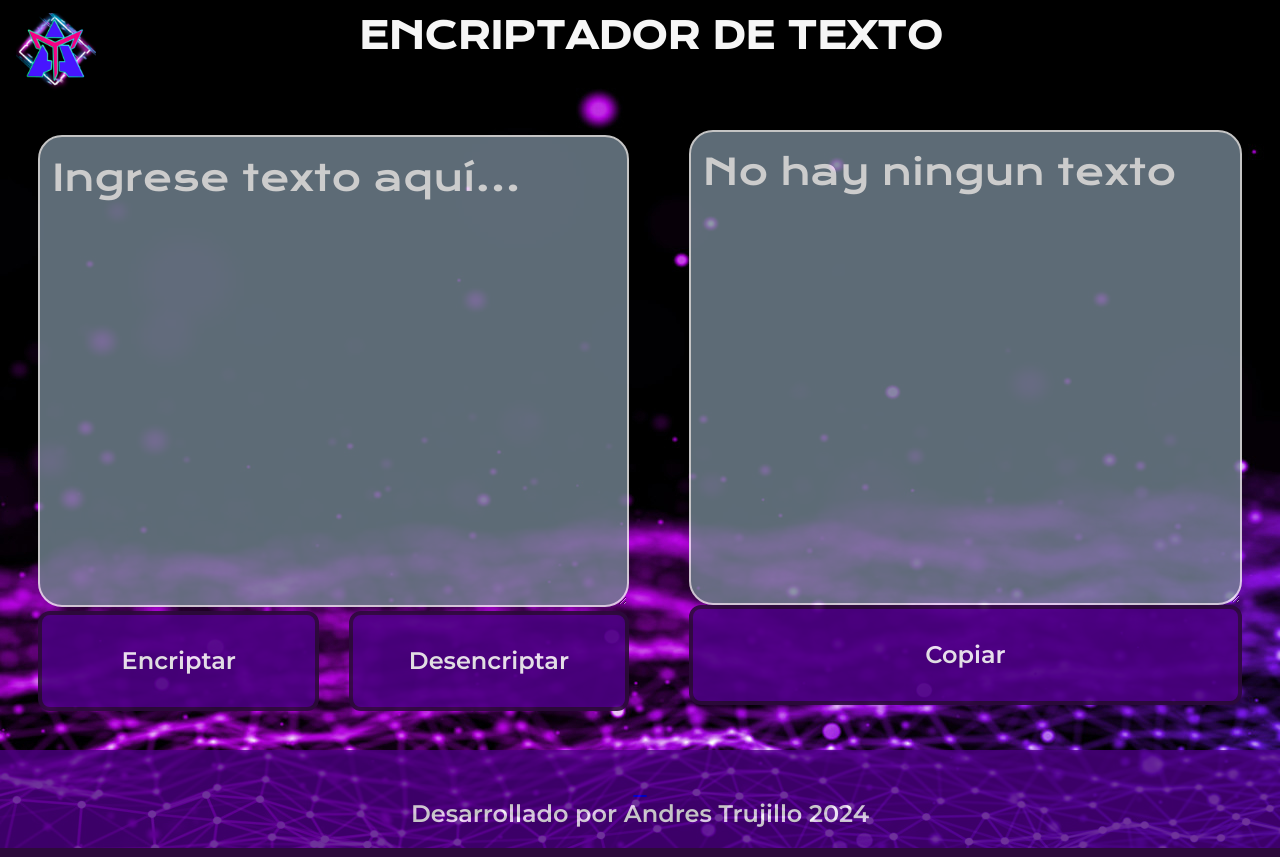
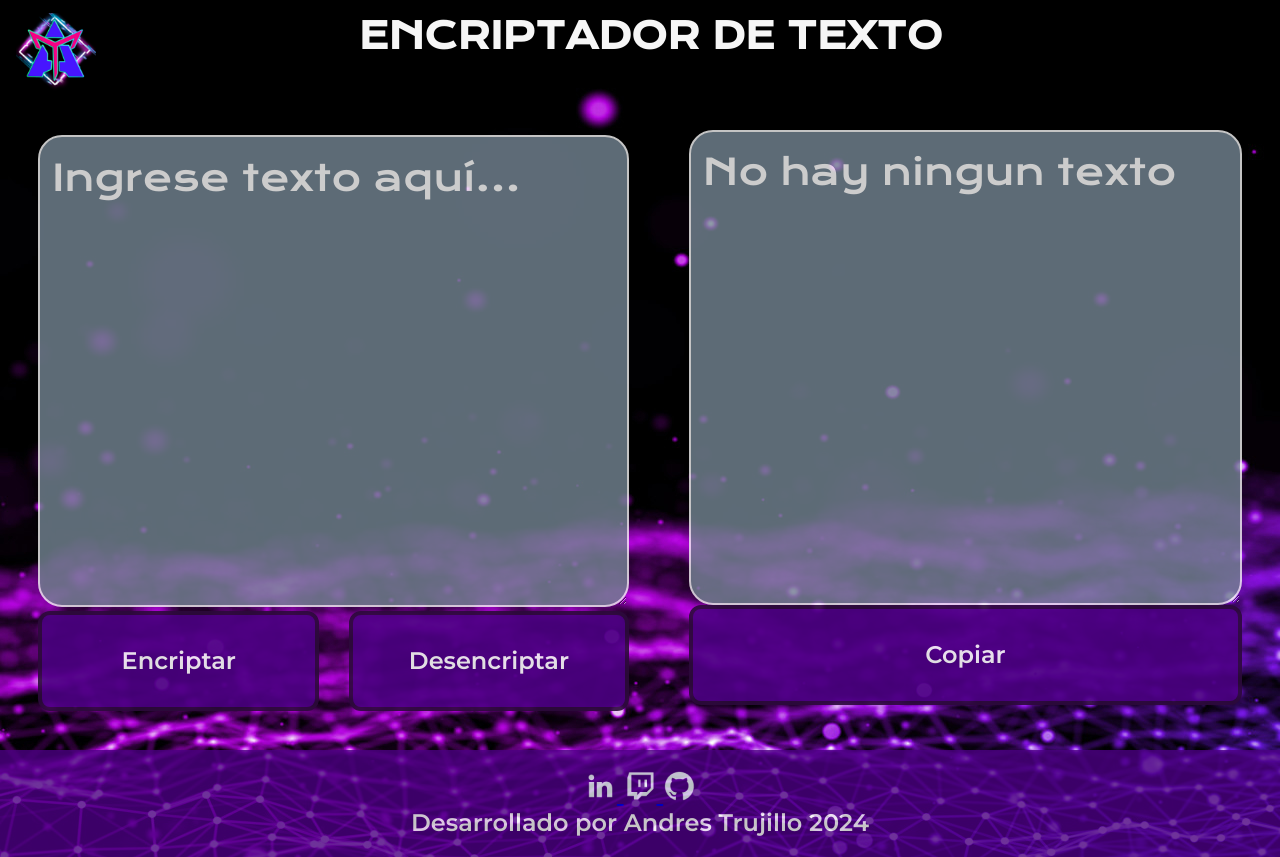
Before and after one commit to andreztrujillo/encriptador, a plain HTML site: page index.html in a window 1280 px wide. Drawn offline with nearby package versions, Linux system fonts and the light colour scheme.

Commit message:
Update index.html

```diff
--- a/index.html
+++ b/index.html
@@ -41,13 +41,13 @@
 
     <footer class="footer">
         <a class="imagen__redes" href="https://www.linkedin.com/in/andres-trujillo-osorio/">
-            <img src="./assets/linkedin.png" alt="">
+            <img src="linkedin.png" alt="">
             </a>
         <a class="imagen__redes" href="https://www.twitch.tv/">
-            <img src="./assets/twitch.png" alt="">
+            <img src="twitch.png" alt="">
             </a>
         <a class="imagen__redes" href="https://github.com/andreztrujillo">
-            <img src="./assets/github.png" alt="">
+            <img src="github.png" alt="">
             </a>
         <p>Desarrollado por Andres Trujillo  2024 </p>
 
```
